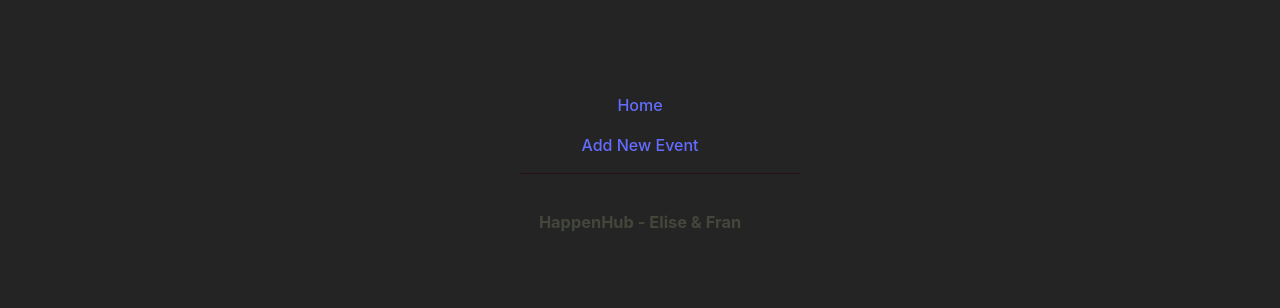
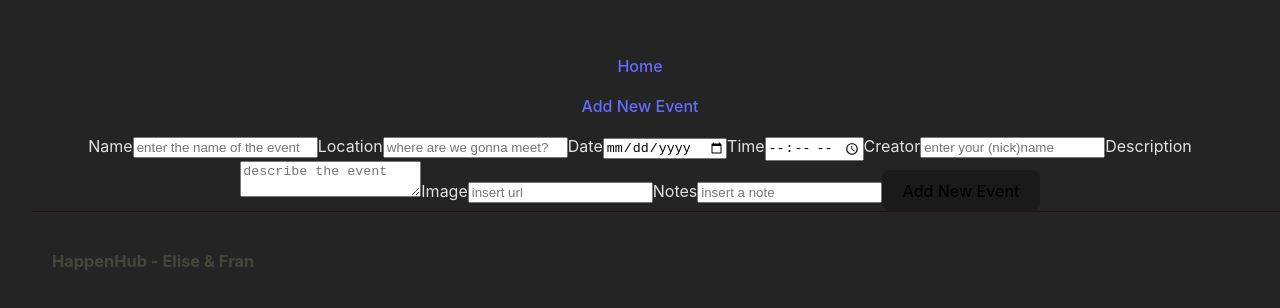
Before and after one commit to devHarmonyHack/HappenHub, a React (Vite) app: page /add-event in a window 1280 px wide. Shown: the part 226-534 px from the top of the page. Built offline with nearby package versions, Linux system fonts and the light colour scheme.

Commit message:
add functionality AddNewEvent and redirect to HomePage

```diff
--- a/src/pages/AddNewEventPage.jsx
+++ b/src/pages/AddNewEventPage.jsx
@@ -1,5 +1,149 @@
+import axios from "axios"
+import { useState } from "react"
+import { useNavigate } from "react-router-dom"
+
+const ADD_NEW_EVENT_URL = `${import.meta.env.VITE_API_URL}events`
+
 function AddNewEventPage () {
 
+const [name, setName] = useState("")
+const [location, setLocation] = useState("")
+const [date, setDate] = useState("")
+const [time, setTime] = useState("")
+const [creator, setCreator] = useState("")
+const [description, setDescription] = useState("")
+const [image, setImage] = useState("")
+const [notes, setNotes] = useState([])
+
+const navigate = useNavigate()
+
+const handleSubmit = (e) => {
+    e.preventDefault()
+
+    const requestBody = {
+        name: name,
+        location: location,
+        date: date,
+        time: time,
+        creator: creator,
+        description: description,
+        image: image,
+        notes: notes,
+    }
+
+    axios.post(ADD_NEW_EVENT_URL, requestBody)
+    .then( (response) => {
+        navigate("/")
+    })
+    .catch( (error) => {
+        console.log("Error in creating a new event: " + error)
+    })
+}
+
+return (
+    <div>
+        <form className="AddNewEvent" onSubmit={handleSubmit}>
+            <label className="LabelAddNewEvent">
+                Name
+                <input
+                type="text"
+                name="name"
+                placeholder="enter the name of the event"
+                required={true}
+                value={name}
+                onChange={(e) => setName(e.target.value)}
+                />
+            </label>
+
+            <label className="LabelAddNewEvent">
+                Location
+                <input
+                type="text"
+                name="location"
+                placeholder="where are we gonna meet?"
+                required={true}
+                value={location}
+                onChange={(e) => setLocation(e.target.value)}
+                />
+            </label>
+
+            <label className="LabelAddNewEvent">
+                Date
+                <input
+                type="date"
+                name="date"
+                placeholder="when are we gonna meet?"
+                required={true}
+                value={date}
+                onChange={(e) => setDate(e.target.value)}
+                />
+            </label>
+
+            <label className="LabelAddNewEvent">
+                Time
+                <input
+                type="time"
+                name="time"
+                placeholder="what time are we gonna meet?"
+                required={true}
+                value={time}
+                onChange={(e) => setTime(e.target.value)}
+                />
+            </label>
+
+            <label className="LabelAddNewEvent">
+                Creator
+                <input
+                type="text"
+                name="creator"
+                placeholder="enter your (nick)name"
+                required={true}
+                value={creator}
+                onChange={(e) => setCreator(e.target.value)}
+                />
+            </label>
+
+            <label className="LabelAddNewEvent">
+                Description
+                <textarea
+                type="text"
+                name="description"
+                placeholder="describe the event"
+                required={true}
+                value={description}
+                onChange={(e) => setDescription(e.target.value)}
+                />
+            </label>
+
+            <label className="LabelAddNewEvent">
+                Image
+                <input
+                type="text"
+                name="image"
+                placeholder="insert url"
+                required={false}
+                value={image}
+                onChange={(e) => setImage(e.target.value)}
+                />
+            </label>
+
+            <label className="LabelAddNewEvent">
+                Notes
+                <input
+                type="text"
+                name="notes"
+                placeholder="insert a note"
+                required={false}
+                value={notes}
+                onChange={(e) => setNotes(e.target.value)}
+                />
+            </label>
+
+            <button type="subit">Add New Event</button>
+        </form>
+
+    </div>
+)
 }
 
 export default AddNewEventPage
```
Also changed, not shown: src/pages/HomePage.jsx (+17 -32 lines).
